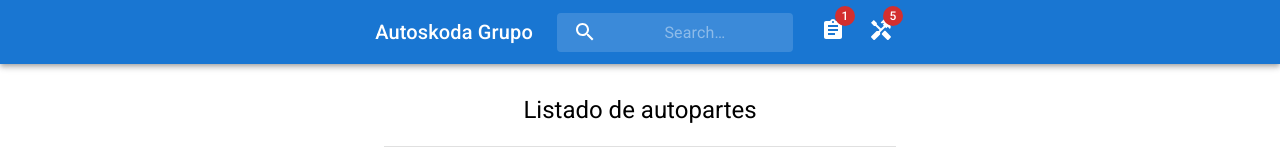
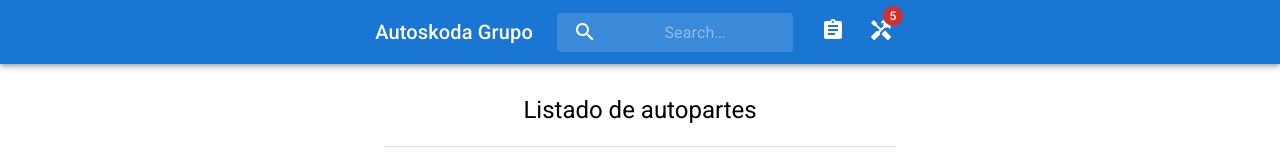
Before and after one commit to sebastiantorreslab/skoda, a React (Vite) app in the folder front-dev/skoda-app/: page /lista in a window 1280 px wide. Shown: the top 160 px of the page. Built offline with nearby package versions, Linux system fonts and the light colour scheme.

Commit message:
lista de productos con delete en contexto global

```diff
--- a/front-dev/skoda-app/src/Components/Layout/NavBar.jsx
+++ b/front-dev/skoda-app/src/Components/Layout/NavBar.jsx
@@ -15,6 +15,8 @@ import SearchIcon from "@mui/icons-material/Search";
 import AccountCircle from "@mui/icons-material/AccountCircle";
 import AssignmentIcon from "@mui/icons-material/Assignment";
 import HandymanIcon from "@mui/icons-material/Handyman";
+import { useContext } from "react";
+import { CartContext } from "../../Context/CartContext";
 
 const Search = styled("div")(({ theme }) => ({
   position: "relative",
@@ -59,6 +61,7 @@ const StyledInputBase = styled(InputBase)(({ theme }) => ({
 export const NavBar = () => {
   const [anchorEl, setAnchorEl] = React.useState(null);
   const [mobileMoreAnchorEl, setMobileMoreAnchorEl] = React.useState(null);
+  const { cart } = useContext(CartContext);
 
   const isMenuOpen = Boolean(anchorEl);
   const isMobileMenuOpen = Boolean(mobileMoreAnchorEl);
@@ -196,12 +199,11 @@ export const NavBar = () => {
             </Search>
             <Box sx={{ flexGrow: 1 }} />
             <Box sx={{ display: { xs: "none", md: "flex" } }}>
-              <IconButton
-                size="large"
-                aria-label="show 4 new mails"
-                color="inherit"
-              >
-                <Badge badgeContent={1} color="error">
+              <IconButton size="large" aria-label="" color="inherit">
+                <Badge
+                  badgeContent={cart.length > 0 ? cart.length : 0}
+                  color="error"
+                >
                   <NavLink
                     to="/lista"
                     style={{ textDecoration: "none", color: "white" }}
--- a/front-dev/skoda-app/src/Components/Pages/ListaProductos.jsx
+++ b/front-dev/skoda-app/src/Components/Pages/ListaProductos.jsx
@@ -8,6 +8,7 @@ import List from "@mui/material/List";
 import ListItem from "@mui/material/ListItem";
 import ListItemAvatar from "@mui/material/ListItemAvatar";
 import ListItemIcon from "@mui/material/ListItemIcon";
+import Paper from "@mui/material/Paper";
 import ListItemText from "@mui/material/ListItemText";
 import Avatar from "@mui/material/Avatar";
 import Button from "@mui/material/Button";
@@ -23,14 +24,24 @@ import FolderIcon from "@mui/icons-material/Folder";
 import DeleteIcon from "@mui/icons-material/Delete";
 import SendIcon from "@mui/icons-material/Send";
 import SearchIcon from "@mui/icons-material/Search";
+import HandymanIcon from "@mui/icons-material/Handyman";
+import Stack from "@mui/material/Stack";
 import "./ListaProductos.css";
 
 const Demo = styled("div")(({ theme }) => ({
   backgroundColor: theme.palette.background.paper,
 }));
 
+const Item = styled(Paper)(({ theme }) => ({
+  backgroundColor: theme.palette.mode === "dark" ? "#1A2027" : "#fff",
+  ...theme.typography.body2,
+  padding: theme.spacing(1),
+  textAlign: "center",
+  color: theme.palette.text.secondary,
+}));
+
 export const ListaProductos = () => {
-  const { cart, clearCart } = useContext(CartContext);
+  const { cart, clearCart, deleteProduct } = useContext(CartContext);
   const [dense, setDense] = React.useState(false);
 
   return (
@@ -57,14 +68,20 @@ export const ListaProductos = () => {
                   <ListItem
                     secondaryAction={
                       <IconButton edge="end" aria-label="delete">
-                        <DeleteIcon />
+                        <DeleteIcon onClick={() => deleteProduct(post)} />
                       </IconButton>
                     }
                   >
                     <ListItemAvatar>
-                      <Avatar style={{ marginRight: "40px" }}>
-                        <FolderIcon />
-                      </Avatar>
+                      <Avatar
+                        alt={post?.name}
+                        src={post?.img}
+                        style={{
+                          marginRight: "25px",
+                          width: "55px",
+                          height: "55px",
+                        }}
+                      />
                     </ListItemAvatar>
                     <ListItemText
                       primaryTypographyProps={{ style: { textAlign: "left" } }}
@@ -110,7 +127,7 @@ export const ListaProductos = () => {
           </a>
 
           <Button
-            onClick={clearCart}
+            onClick={() => clearCart()}
             variant="contained"
             startIcon={<DeleteIcon />}
             style={{ margin: "5px" }}
@@ -118,11 +135,7 @@ export const ListaProductos = () => {
             Limpiar lista
           </Button>
           <Link to="/form">
-            <Button
-              onClick={clearCart}
-              variant="contained"
-              startIcon={<SearchIcon />}
-            >
+            <Button variant="contained" startIcon={<SearchIcon />}>
               buscar más
             </Button>
           </Link>
--- a/front-dev/skoda-app/src/Components/SearchBar/SearchBar.jsx
+++ b/front-dev/skoda-app/src/Components/SearchBar/SearchBar.jsx
@@ -3,6 +3,7 @@ import { styled, alpha } from "@mui/material/styles";
 import { useEffect, useState, useContext } from "react";
 import { CartContext } from "../../Context/CartContext";
 import { Link } from "react-router-dom";
+import { ListaProductos } from "../Pages/ListaProductos";
 import InputBase from "@mui/material/InputBase";
 import Paper from "@mui/material/Paper";
 import Stack from "@mui/material/Stack";
@@ -67,9 +68,9 @@ const StyledInputBase = styled(InputBase)(({ theme }) => ({
 
 export const SearchBar = ({ vehiculo, items }) => {
   const [itemSelected, setItemSelected] = useState([]);
+  const [isSelected, setIsSelected] = useState(false);
   const [productos, setProductos] = useState([]);
   const [query, setQuery] = useState("");
-
   const { addToCart } = useContext(CartContext);
 
   const filtrarBusqueda = () => {
--- a/front-dev/skoda-app/src/Context/CartContext.jsx
+++ b/front-dev/skoda-app/src/Context/CartContext.jsx
@@ -13,8 +13,13 @@ export const CartContextProvider = ({ children }) => {
     setCart([...cart, post]);
   };
 
-  const deleteProduct = () => {
-    console.log("se eliminó del carrito");
+  const deleteProduct = (post) => {
+    const updatedCart = cart.filter((item) => {
+      if (item.id !== post.id) {
+        return true;
+      }
+    });
+    setCart(updatedCart);
   };
 
   return (
```
